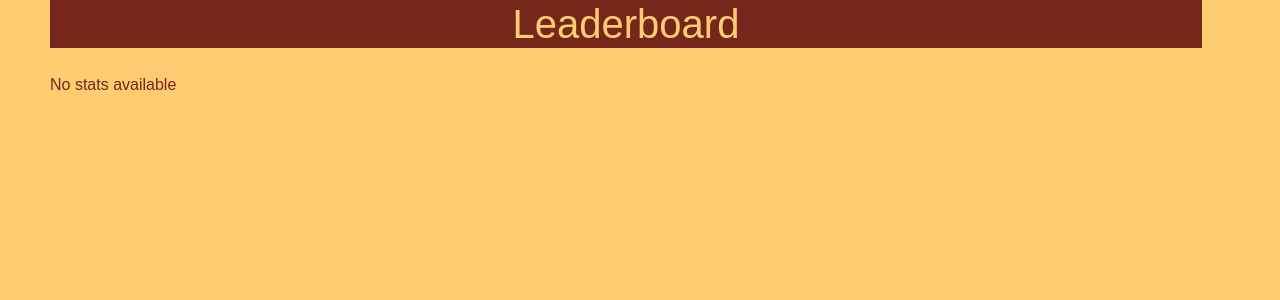
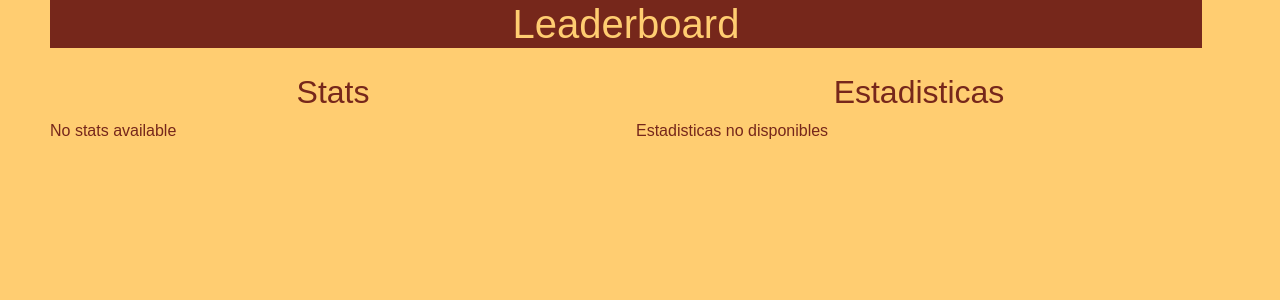
Before and after one commit to aurambena/HangMang-Django, a Django app: page /leaderboard/ in a window 1280 px wide. Shown: the part 98-398 px from the top of the page. Run offline with Django 4.2, Linux system fonts and the light colour scheme; data that the repository does not hold is empty; style sheets or scripts are compiled from the project's sources; some libraries are stand-ins or nearby versions.

Commit message:
project finished

```diff
--- a/game/ahorcado.py
+++ b/game/ahorcado.py
@@ -42,9 +42,3 @@ def fin_juego(estado_juego, estadisticas_jugador):
 
 def ganaste(estado_juego):
     return all(l in estado_juego["letras_adivinadas"] for l in estado_juego["palabra"])
-
-def estadisticas():
-    return {
-        "victorias": 0,
-        "juegos_jugados": 0
-    }
--- a/game/forms.py
+++ b/game/forms.py
@@ -19,8 +19,8 @@ class AccountForm(forms.ModelForm):
         user.set_password(self.cleaned_data["password"])
         user.save()
 
-        from .models import UserProfile
-        UserProfile.objects.create(user=user)
+        # from .models import UserProfile
+        User.objects.create(user=user)
 
         return user
 
--- a/game/urls.py
+++ b/game/urls.py
@@ -11,7 +11,7 @@ from .views import(
        jugar,
        LanguageView,
        reset_juego,
-       leaderboard_view
+       leaderboard_view,
 
 )
 
@@ -27,4 +27,5 @@ urlpatterns = [
     path("reiniciar/", views.reset_juego, name="reiniciar"),
     path("logout/", views.logout_view, name="logout"),
     path("leaderboard/", views.leaderboard_view, name="leaderboard"),
+
 ]
--- a/game/views/leaderboard_view.py
+++ b/game/views/leaderboard_view.py
@@ -1,6 +1,12 @@
-from game.models import PlayerStats
+from game.models import PlayerStats, EstadisticasJugador
 from django.shortcuts import render
 
 def leaderboard_view(request):
     stats = PlayerStats.objects.all().order_by('-victories', 'games_played')
-    return render(request, "game/leaderboard.html", {"stats": stats})
+    estadisticas = EstadisticasJugador.objects.all().order_by('-victorias', 'juegos_jugados')
+    context = {
+        'stats': stats,
+        'estadisticas': estadisticas
+
+    }
+    return render(request, "game/leaderboard.html", context)
--- a/hangMan/templates/game/leaderboard.html
+++ b/hangMan/templates/game/leaderboard.html
@@ -1,21 +1,35 @@
 {% extends 'layout.html' %}
-
+{% load crispy_forms_tags %}
 {% block head_title %}Welcome to the game{% endblock %}
 
 {% block page_content %}
 
   <h1 class="title">Leaderboard</h1>
-  <section>
-    {% for players in stats%}
+  <section class="leader">
+    <div>
+      <h2 class="title-stats">Stats</h2>
+      {% for players in stats%}
+      <div class="leaderboard-stats">
         <p>User: {{players.user.username}}</p>
         <p>Victories: {{players.victories}}</p>
         <p>Games played: {{ players.games_played }}</p>
-    {% empty %}
+      </div>
+
+      {% empty %}
         <p>No stats available</p>
-    {% endfor %}
+      {% endfor %}
+    </div>
+    <div >
+      <h2 class="title-stats">Estadisticas</h2>
+      {% for jugadores in estadisticas%}
+      <div class="leaderboard-stats">
+        <p>Usuario: {{jugadores.user.username}}</p>
+        <p>Victorias: {{jugadores.victorias}}</p>
+        <p>Juegos jugados: {{ jugadores.juegos_jugados }}</p>
+      </div>
+      {% empty %}
+        <p>Estadisticas no disponibles</p>
+      {% endfor %}
+    </div>
   </section>
-
-
-
-
   {% endblock %}
--- a/hangMan/templates/game/play.html
+++ b/hangMan/templates/game/play.html
@@ -35,7 +35,7 @@
     {% endif %}
         <p class="attemps">Attempts: {{ attempts }} / {{ max_attempts }}</p>
         <h3 class="word">{{ word_display|join:" " }}</h3>
-        <p>{{word}}</p>
+
         {% if game_over %}
             {% if won %}
             <script>
--- a/static/scss/components/_buttons.scss
+++ b/static/scss/components/_buttons.scss
@@ -46,3 +46,36 @@
   text-align: left;
   margin-top: 25px;
 }
+
+.main-buttons{
+  display: grid;
+  grid-template-columns: 30% 30% 40%;
+  text-align: center;
+  margin-right: 20px;
+  margin-top: 100px;
+  @include breakpoint(mobile){
+    font-size: 10px;
+  }
+  @include breakpoint(tablet){
+    font-size: 30px;
+  }
+  @include breakpoint(tablethorizontal){
+    font-size:50px ;
+  }
+  @include breakpoint(desktop){
+    font-size: 50px;
+  }
+  a{
+    @include reset-button;
+    color: black;
+    text-decoration: none;
+    border-radius: 20px;
+    padding: 30px;
+    background-color: #6EC207;
+  }
+  .leaderboard{
+    background-color: $--secundary-color;
+    color: $--primary-color;
+    text-align: center;
+  }
+}
--- a/static/scss/layout/_layout.scss
+++ b/static/scss/layout/_layout.scss
@@ -8,3 +8,4 @@
 @import './login';
 @import './homeLoged';
 @import './language';
+@import './leaderboard';
--- /dev/null
+++ b/static/scss/layout/_leaderboard.scss
@@ -0,0 +1,18 @@
+.leader{
+    display: grid;
+    grid-template-columns: 50% 50%;
+    margin-right: 20px;
+    gap: 20px;
+
+}
+
+.title-stats{
+    text-align: center;
+}
+
+.leaderboard-stats{
+    border-style:ridge;
+    border-color: $--secundary-color;
+    padding: 10px;
+    margin-bottom: 10px;
+}
--- a/static/scss/layout/_navbar.scss
+++ b/static/scss/layout/_navbar.scss
@@ -11,7 +11,7 @@ header{
               gap: 80px;
           }
           @include breakpoint(tablet){
-              gap: 270px;
+              gap: 240px;
           }
           @include breakpoint(tablethorizontal){
               gap: 330px;
```
Also changed, not shown: game/HangMan.py (+0 -7 lines), game/models.py (+12 -0 lines), game/views/game_view.py (+13 -64 lines), hangMan/templates/home.html (+11 -2 lines), game/migrations/0006_estadisticasjugador_alter_playerstats_options_and_more.py (added), 2 other files.
